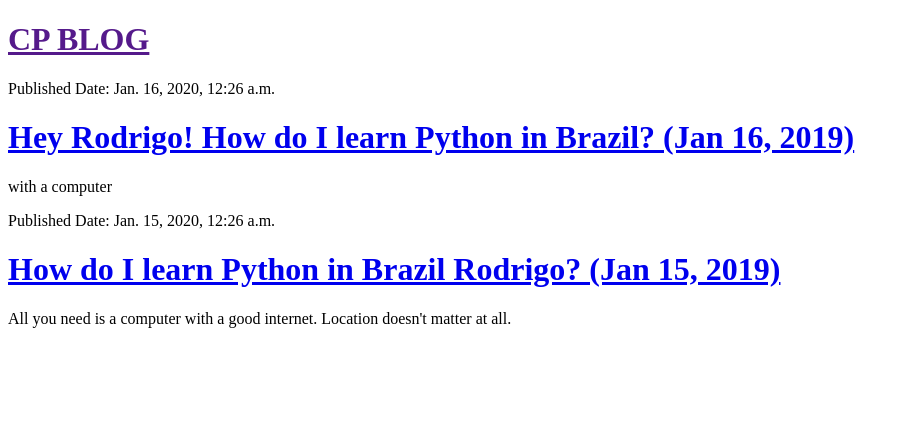
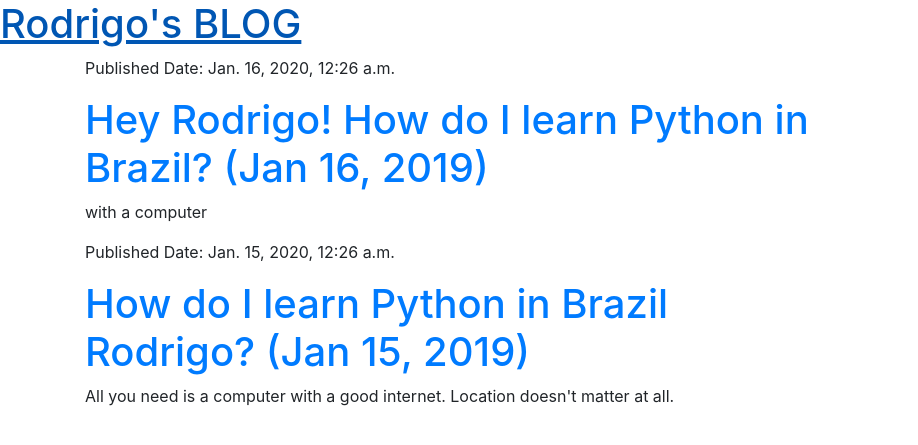
Before and after one commit to engineerGuigo/My-Blog-Django-Project, a Django app: page / in a window 1280 px wide. Shown: the top 445 px of the page, without its empty margins (0-918 px from the left). Run offline with Django 3.2, Linux system fonts and the light colour scheme; data comes from the database, SQL or seed files in the repository; some libraries are stand-ins or nearby versions.

Commit message:
bootstrap and html added

```diff
--- /dev/null
+++ b/project/templates/project/base.html
@@ -0,0 +1,30 @@
+{% load staticfiles %}
+<!DOCTYPE html>
+<html lang="en">
+<head>
+    <meta charset="UTF-8">
+    <title>My Blog</title>
+</head>
+<body>
+    <link href="https://fonts.googleapis.com/css?family=Inconsolata&display=swap" rel="stylesheet" type="text/css">
+    <link rel="stylesheet" href="https://stackpath.bootstrapcdn.com/bootstrap/4.4.1/css/bootstrap.min.css">
+</head>
+<body>
+
+<div class="page-header">
+    <h1><a href="/">Rodrigo's BLOG</a></h1>
+</div>
+
+<div class='content container'>
+    <div class="row">
+        <div class="col-md-8">
+
+            {% block content %}
+            {% endblock %}
+
+        </div>
+    </div>
+</div>
+
+</body>
+</html>
--- a/project/templates/project/post_list.html
+++ b/project/templates/project/post_list.html
@@ -1,21 +1,11 @@
-<!DOCTYPE html>
-<html lang="en">
-<head>
-    <meta charset="UTF-8">
-    <meta name="viewport" content="width=device-width, initial-scale=1.0">
-    <meta http-equiv="X-UA-Compatible" content="ie=edge">
-    <title>My Blog</title>
-</head>
-<body>
-    <h1><a href="">CP BLOG</a></h1>
+{% extends 'project/base.html' %}
 
-{% for post in posts %}
+{% block content %}
+    {% for post in posts %}
         <div>
             <p>Published Date: {{ post.published_date }}</p>
             <h1><a href="{% url 'post_detail' pk=post.pk %}">{{ post.title }}</a></h1>
             <p>{{ post.text|linebreaksbr }}</p>
         <div>
-{% endfor %}
-
-</body>
-</html>
+    {% endfor %}
+{% endblock %}
```
Also changed, not shown: project/templates/project/post_detail.html (+4 -11 lines).
